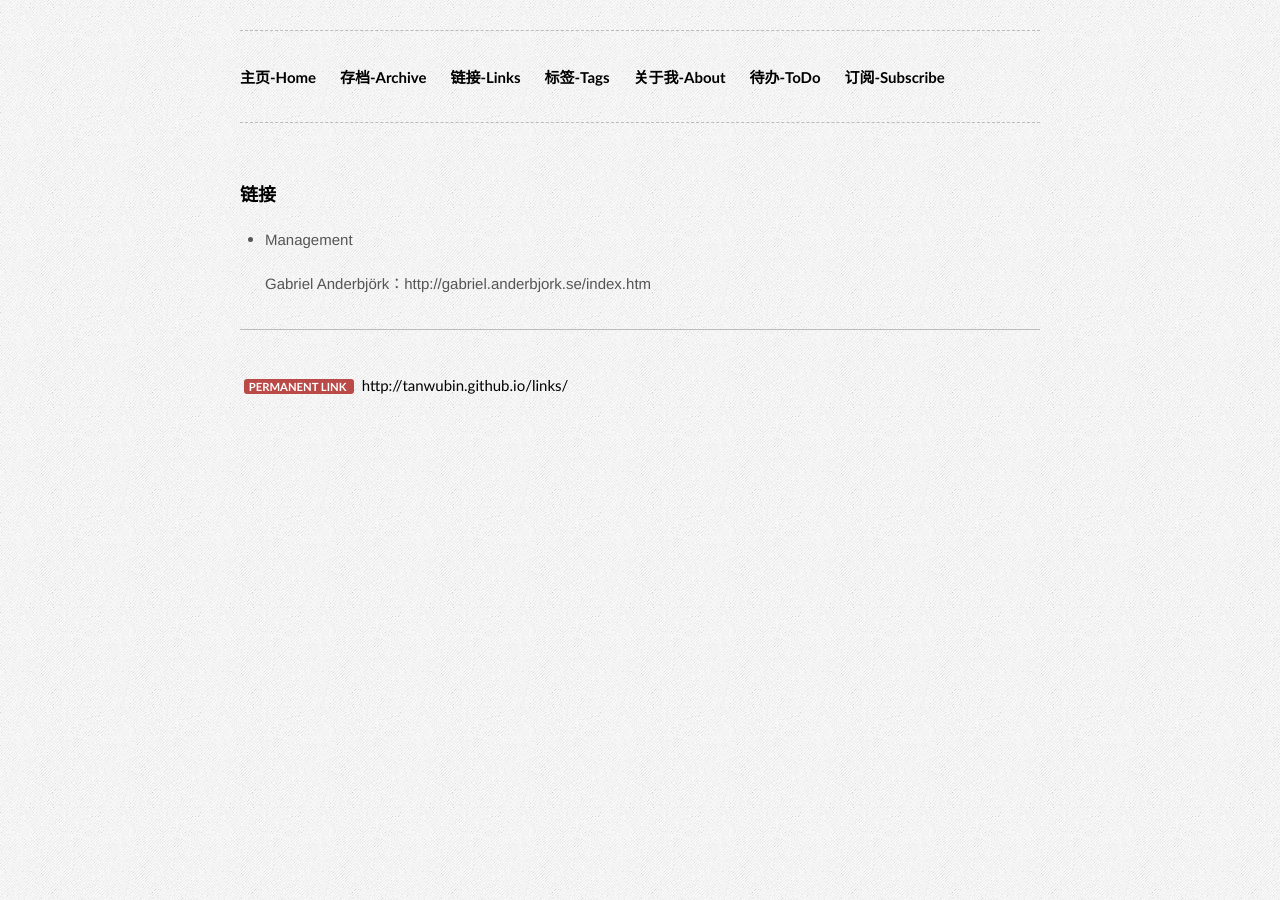
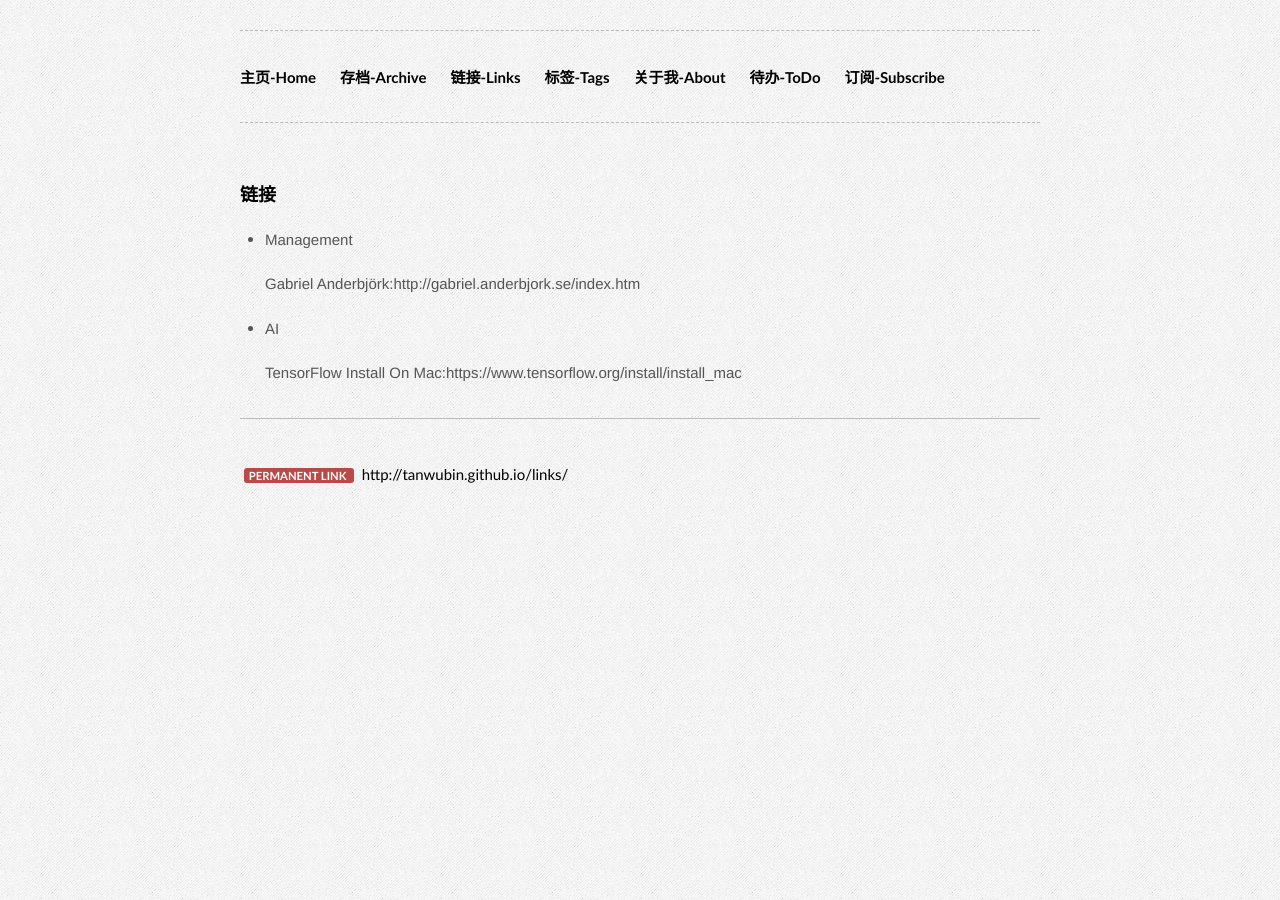
Before and after one commit to fk1091889767/tanwubin.github.io, a Jekyll site: the page built from links.md, in a window 1280 px wide. Built offline with Jekyll 4.4.1, drawn with Linux system fonts in a browser that asks for light colours.

Commit message:
add link

```diff
--- a/links.md
+++ b/links.md
@@ -6,6 +6,11 @@ permalink: /links/
 
 - Management
 
-  Gabriel Anderbjörk：http://gabriel.anderbjork.se/index.htm
+  Gabriel Anderbjörk:http://gabriel.anderbjork.se/index.htm
+
+
+- AI
+
+  TensorFlow Install On Mac:https://www.tensorflow.org/install/install_mac
 
 -------------
```
